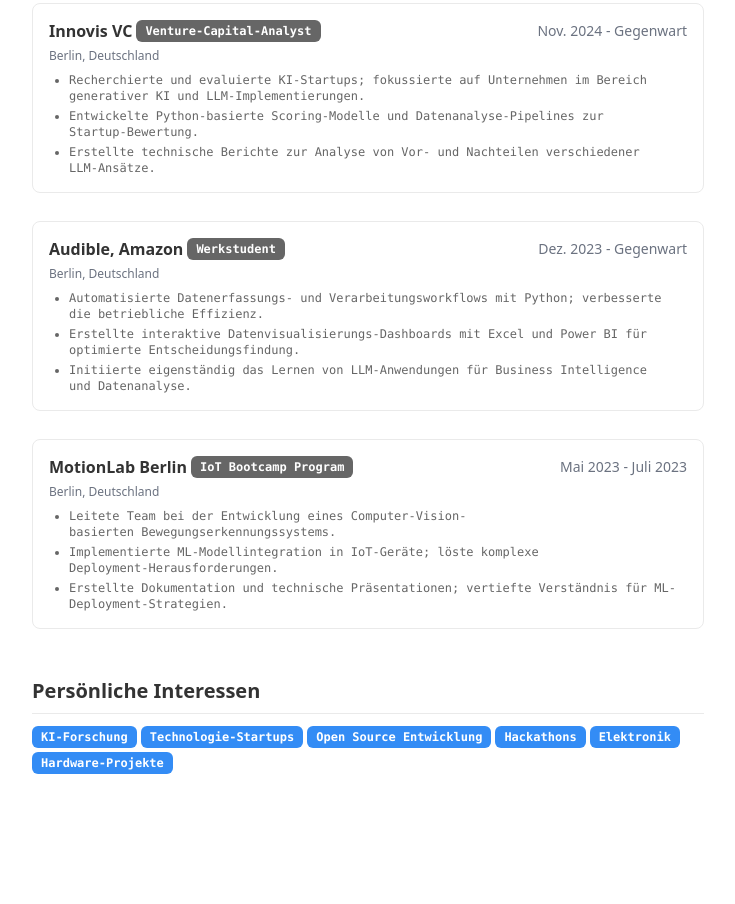
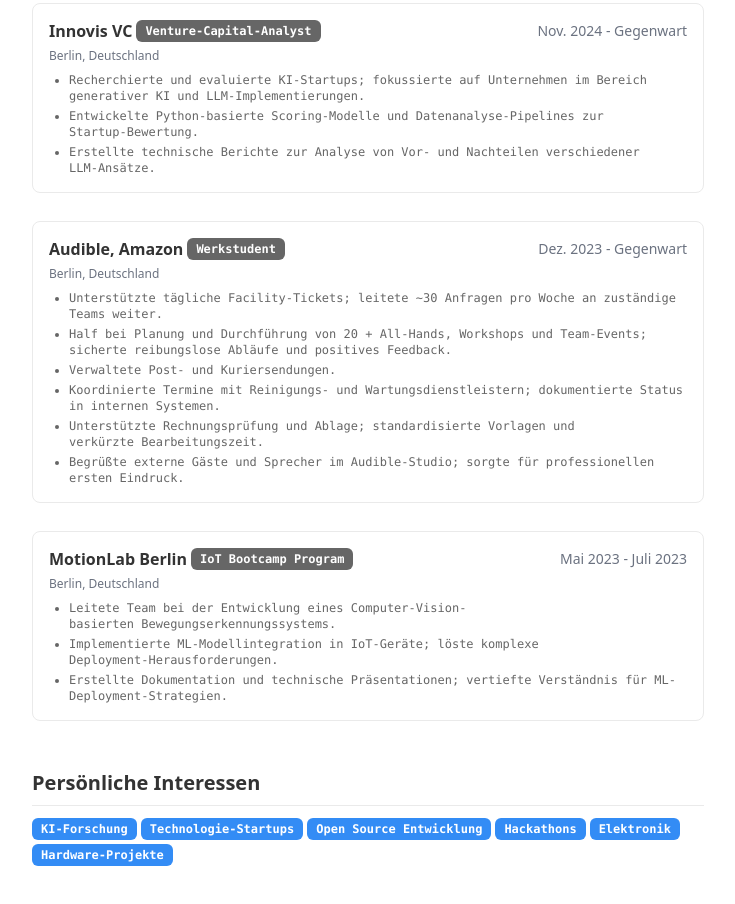
Before and after one commit to David610/portfolio-website, a plain HTML site: page index.html in a window 1280 px wide. Shown: the part 1470-2374 px from the top of the page, without its empty margins (272-1007 px from the left). Before the commit the page ends 2340 px from the top, so only its background shows below. Drawn offline with nearby package versions, Linux system fonts and the light colour scheme.

Commit message:
Update index.html

```diff
--- a/index.html
+++ b/index.html
@@ -199,9 +199,12 @@
                     </div>
                     <div class="text-pretty font-mono text-muted-foreground mt-2 text-xs">
                         <ul class="list-disc pl-5 space-y-1">
-                            <li>Automatisierte Datenerfassungs- und Verarbeitungsworkflows mit Python; verbesserte die betriebliche Effizienz.</li>
-                            <li>Erstellte interaktive Datenvisualisierungs-Dashboards mit Excel und Power BI für optimierte Entscheidungsfindung.</li>
-                            <li>Initiierte eigenständig das Lernen von LLM-Anwendungen für Business Intelligence und Datenanalyse.</li>
+                            <li>Unterstützte tägliche Facility-Tickets; leitete ~30 Anfragen pro Woche an zuständige Teams weiter.</li>
+                            <li>Half bei Planung und Durchführung von 20 + All-Hands, Workshops und Team-Events; sicherte reibungslose Abläufe und positives Feedback.</li>
+                            <li>Verwaltete Post- und Kuriersendungen.</li>
+                            <li>Koordinierte Termine mit Reinigungs- und Wartungsdienstleistern; dokumentierte Status in internen Systemen.</li>
+                            <li>Unterstützte Rechnungsprüfung und Ablage; standardisierte Vorlagen und verkürzte Bearbeitungszeit.</li>
+                            <li>Begrüßte externe Gäste und Sprecher im Audible-Studio; sorgte für professionellen ersten Eindruck.</li>
                         </ul>
                     </div>
                 </div>
```
